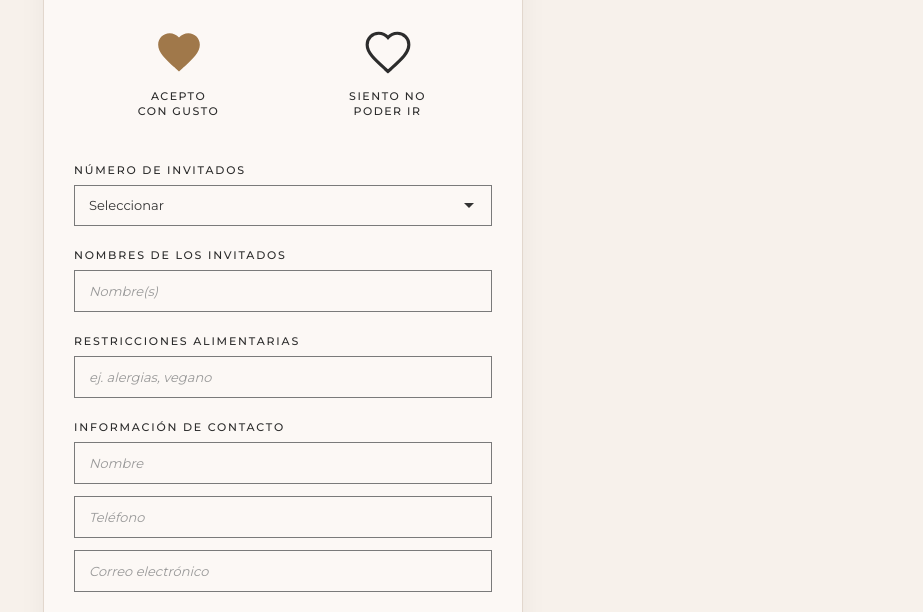
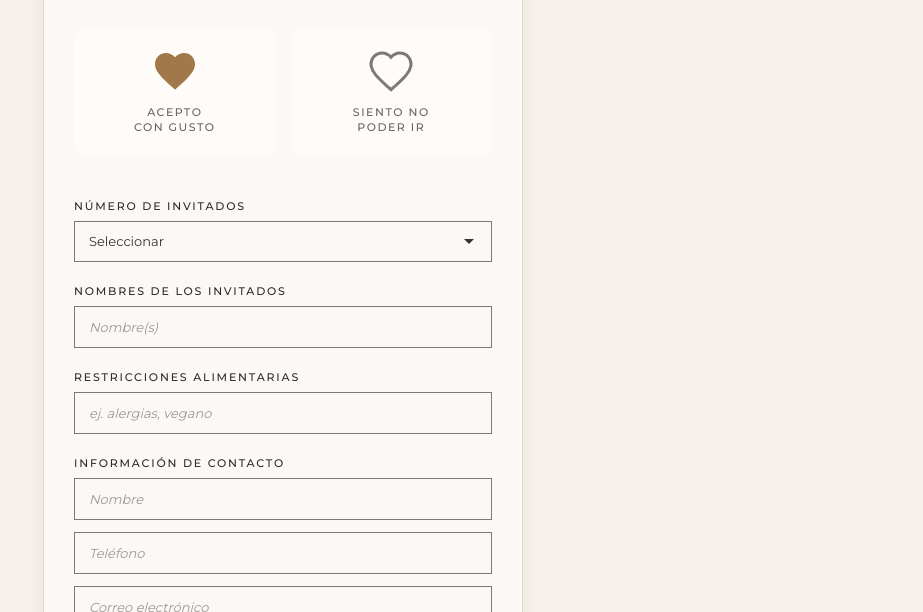
Before and after one commit to jhongonzalez1998/confirmacionjhonkeyla, a plain HTML site: page index.html in a window 1280 px wide. Shown: the part 188-800 px from the top of the page, without its empty margins (357-1280 px from the left). Drawn offline with nearby package versions, Linux system fonts and the light colour scheme.

Commit message:
Update index.html

```diff
--- a/index.html
+++ b/index.html
@@ -6,7 +6,7 @@
   <title>RSVP - Confirmación de Asistencia</title>
   <link rel="preconnect" href="https://fonts.googleapis.com">
   <link rel="preconnect" href="https://fonts.gstatic.com" crossorigin>
-  <link href="https://fonts.googleapis.com/css2?family=Cormorant+Garamond:ital,wght@0,400;0,600;1,400&family=Montserrat:wght@300;400;500&display=swap" rel="stylesheet">
+  <link href="https://fonts.googleapis.com/css2?family=Cormorant+Garamond:ital,wght@0,400;0,600;1,400&family=Montserrat:wght@300;400;500;600&display=swap" rel="stylesheet">
   <style>
     * {
       box-sizing: border-box;
@@ -85,10 +85,11 @@
       margin-bottom: 30px;
     }
 
-    /* Opciones de asistencia */
+    /* Contenedor de opciones de asistencia */
     .attendance-options {
       display: flex;
-      justify-content: space-around;
+      justify-content: space-between;
+      gap: 15px;
       margin-bottom: 35px;
     }
 
@@ -97,7 +98,18 @@
       display: flex;
       flex-direction: column;
       align-items: center;
-      width: 45%;
+      width: 50%;
+      padding: 18px 12px;
+      border: 2px solid transparent;
+      border-radius: 12px;
+      background-color: rgba(255, 255, 255, 0.4);
+      transition: all 0.25s ease-in-out;
+      position: relative;
+    }
+
+    .attendance-option:hover {
+      background-color: #ffffff;
+      border-color: #e2d7cd;
     }
 
     .attendance-option input[type="radio"] {
@@ -105,10 +117,10 @@
     }
 
     .heart-icon {
-      width: 50px;
-      height: 50px;
-      margin-bottom: 12px;
-      transition: transform 0.2s, fill 0.2s;
+      width: 48px;
+      height: 48px;
+      margin-bottom: 10px;
+      transition: transform 0.25s ease, filter 0.25s ease;
     }
 
     .heart-icon svg {
@@ -116,18 +128,54 @@
       height: 100%;
     }
 
+    .heart-icon.accept-icon svg {
+      fill: #a0784a;
+    }
+
+    .heart-icon.decline-icon svg {
+      fill: none;
+      stroke: #7a7a7a;
+      stroke-width: 1.5;
+    }
+
     .option-label {
       font-size: 11px;
       letter-spacing: 1.5px;
       text-transform: uppercase;
-      color: #2c2c2c;
+      color: #666666;
       font-weight: 500;
       line-height: 1.4;
+      transition: color 0.25s ease, font-weight 0.25s ease;
     }
 
-    /* Estado seleccionado */
-    .attendance-option input[type="radio"]:checked + .heart-icon {
-      transform: scale(1.1);
+    /* ESTADO SELECCIONADO (MEJORAS VISUALES) */
+    .attendance-option:has(input[type="radio"]:checked) {
+      background-color: #ffffff;
+      border-color: #b08a5b;
+      box-shadow: 0 6px 16px rgba(176, 138, 91, 0.15);
+      transform: translateY(-2px);
+    }
+
+    /* Cambio de ícono y texto al seleccionar "Acepto con gusto" */
+    .attendance-option:has(input[value="Acepto con gusto"]:checked) .heart-icon {
+      transform: scale(1.15);
+      filter: drop-shadow(0 3px 6px rgba(160, 120, 74, 0.3));
+    }
+
+    /* Cambio de ícono y texto al seleccionar "Siento no poder ir" */
+    .attendance-option:has(input[value="Siento no poder ir"]:checked) .heart-icon.decline-icon svg {
+      fill: #2c2c2c;
+      stroke: #2c2c2c;
+    }
+
+    .attendance-option:has(input[value="Siento no poder ir"]:checked) .heart-icon {
+      transform: scale(1.15);
+    }
+
+    /* Texto seleccionado en negrita y color primario */
+    .attendance-option:has(input[type="radio"]:checked) .option-label {
+      color: #b08a5b;
+      font-weight: 600;
     }
 
     .form-group {
@@ -208,7 +256,6 @@
 <body>
 
   <!-- Elemento de Audio -->
-  <!-- Reemplaza 'musica.mp3' con el nombre de tu archivo de música -->
   <audio id="bgMusic" loop preload="auto">
     <source src="Fonseca.mp3" type="audio/mpeg">
     Tu navegador no soporta el reproductor de audio.
@@ -229,8 +276,8 @@
       <div class="attendance-options">
         <label class="attendance-option">
           <input type="radio" name="attendance" value="Acepto con gusto" required>
-          <div class="heart-icon">
-            <svg viewBox="0 0 24 24" fill="#a0784a">
+          <div class="heart-icon accept-icon">
+            <svg viewBox="0 0 24 24">
               <path d="M12 21.35l-1.45-1.32C5.4 15.36 2 12.28 2 8.5 2 5.42 4.42 3 7.5 3c1.74 0 3.41.81 4.5 2.09C13.09 3.81 14.76 3 16.5 3 19.58 3 22 5.42 22 8.5c0 3.78-3.4 6.86-8.55 11.54L12 21.35z"/>
             </svg>
           </div>
@@ -239,8 +286,8 @@
 
         <label class="attendance-option">
           <input type="radio" name="attendance" value="Siento no poder ir">
-          <div class="heart-icon">
-            <svg viewBox="0 0 24 24" fill="none" stroke="#2c2c2c" stroke-width="1.5">
+          <div class="heart-icon decline-icon">
+            <svg viewBox="0 0 24 24">
               <path d="M12 21.35l-1.45-1.32C5.4 15.36 2 12.28 2 8.5 2 5.42 4.42 3 7.5 3c1.74 0 3.41.81 4.5 2.09C13.09 3.81 14.76 3 16.5 3 19.58 3 22 5.42 22 8.5c0 3.78-3.4 6.86-8.55 11.54L12 21.35z"/>
             </svg>
           </div>
@@ -321,7 +368,6 @@
     }
 
     // --- LÓGICA DE ENVÍO A GOOGLE SHEETS ---
-    // ⚠️ REEMPLAZA ESTA URL CON LA QUE TE DIO GOOGLE APPS SCRIPT
     const scriptURL = 'https://script.google.com/macros/s/AKfycbyjReaKFyt6DwpukC-3lDJN3HvC6vIlJ3FQI74X6JITetmRly_7RI-S_WmhupPIFbYv/exec';
 
     const form = document.getElementById('rsvpForm');
```
